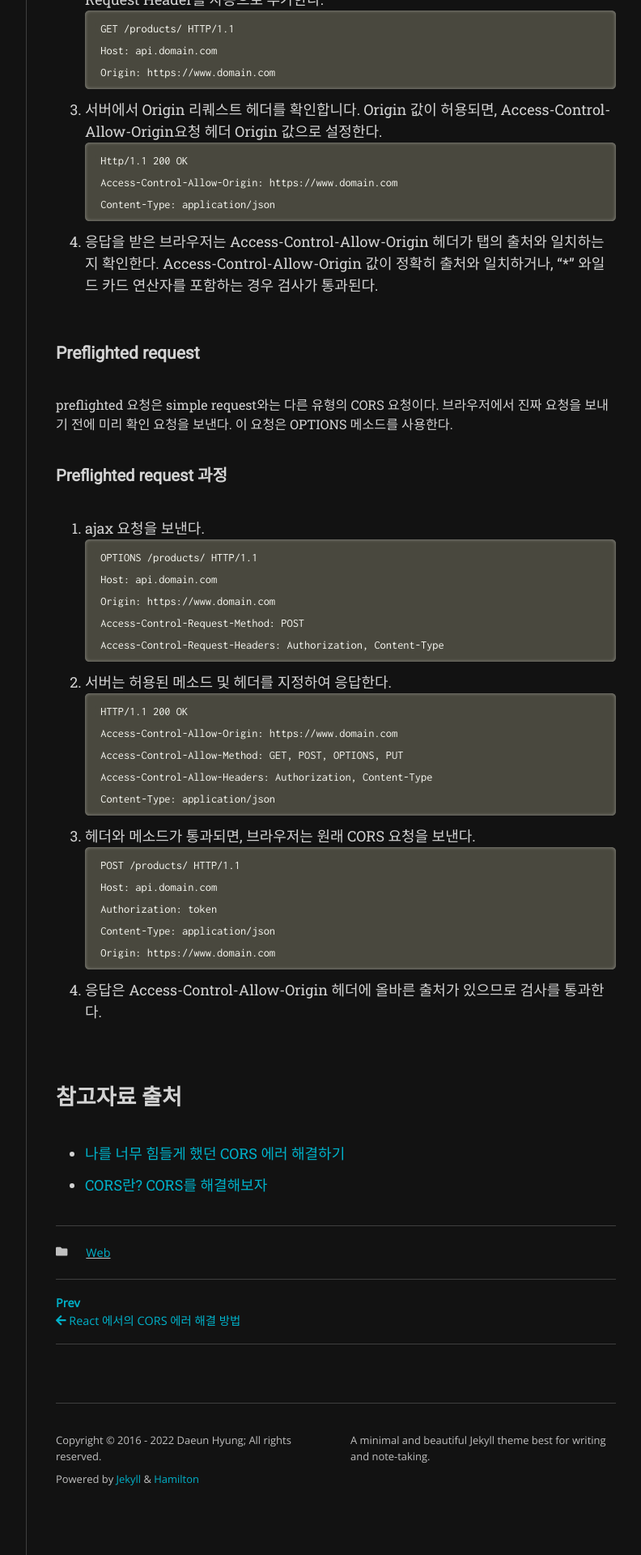
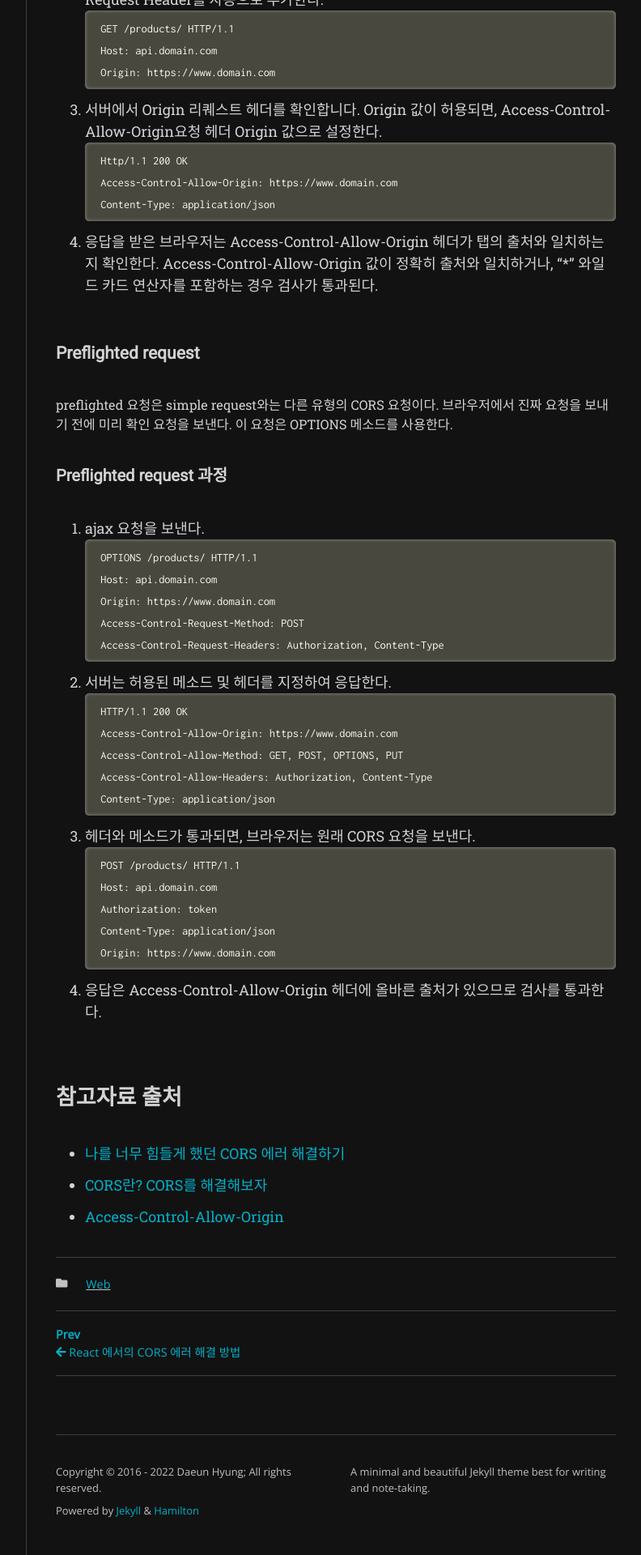
Before and after one commit to unain-dev/unain-dev.github.io, a Jekyll site: the page built from _posts/2022-03-25-web-cors.md, in a window 1280 px wide. Shown: the part 2246-4166 px from the top of the page at 81% size, without its empty margins (357-1149 px from the left). Built offline with Jekyll 4.4.1, drawn with Linux system fonts in a browser that asks for light colours; nearby versions of some CDN libraries; some web fonts are replaced.

Commit message:
Update 2022-03-25-web-cors.md

```diff
--- a/_posts/2022-03-25-web-cors.md
+++ b/_posts/2022-03-25-web-cors.md
@@ -92,3 +92,4 @@ preflighted 요청은 simple request와는 다른 유형의 CORS 요청이다.
 
 - [나를 너무 힘들게 했던 CORS 에러 해결하기](https://xiubindev.tistory.com/115){:target="\_blank"}
 - [CORS란? CORS를 해결해보자](https://bohyeon-n.github.io/deploy/web/cors.html){:target="\_blank"}
+- [Access-Control-Allow-Origin](https://developer.mozilla.org/ko/docs/Web/HTTP/Headers/Access-Control-Allow-Origin){:target="\_blank"}
```
